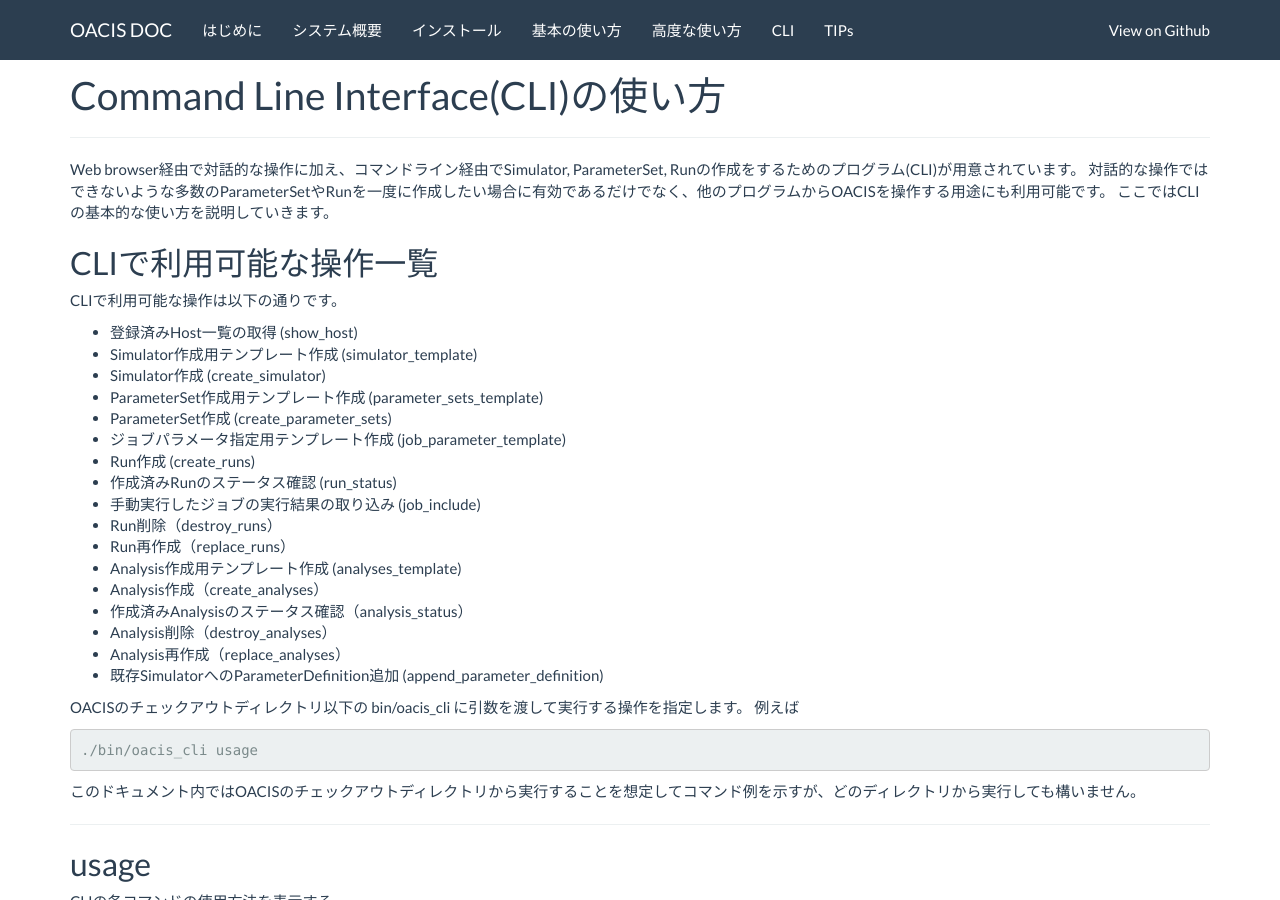
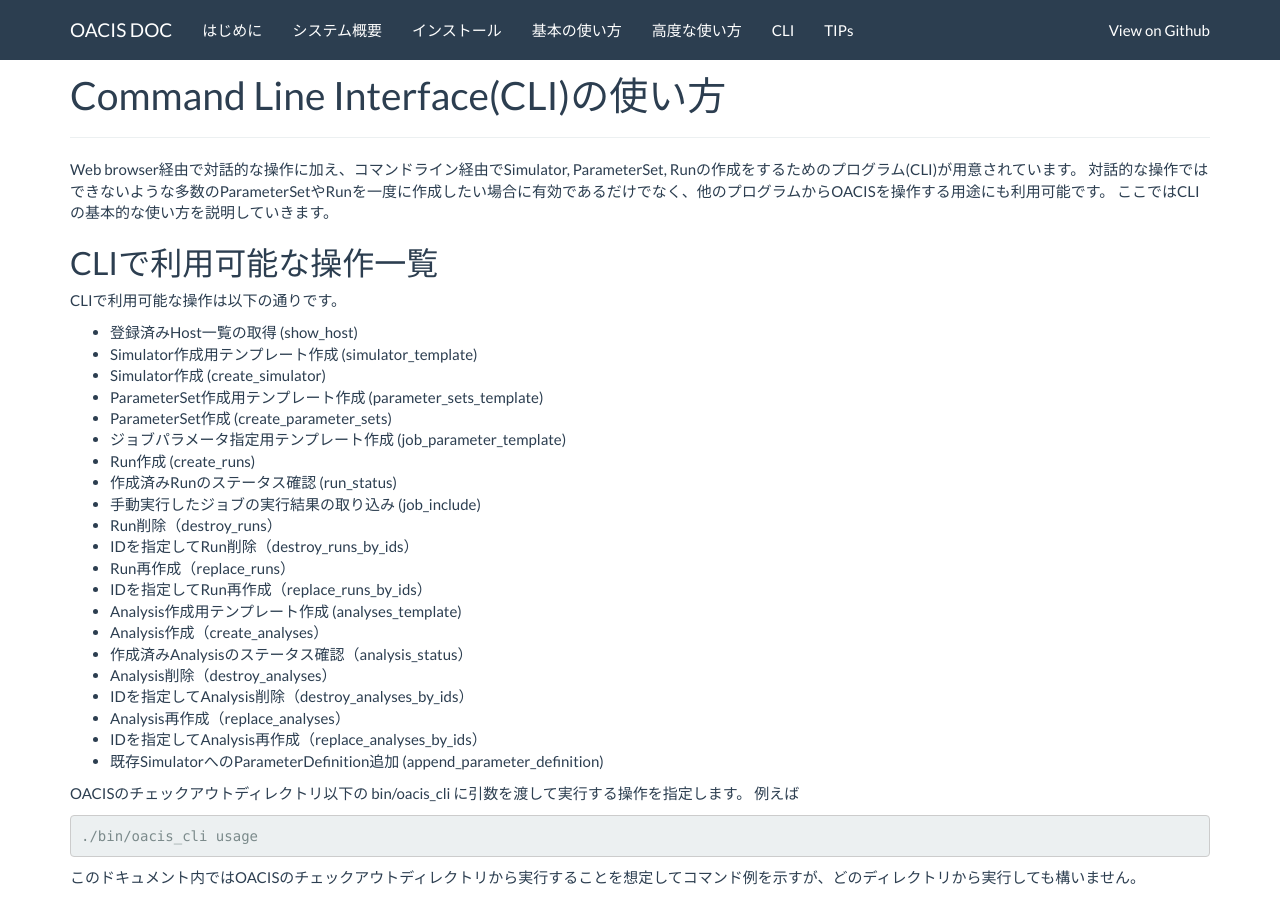
Before and after one commit to crest-cassia/oacis, a Jekyll site: the page built from ja/cli.md, in a window 1280 px wide and 900 px high. Built offline with Jekyll 4.4.1, drawn with Linux system fonts in a browser that asks for light colours; nearby versions of some CDN libraries.

Commit message:
polished up the index of available CLIs

```diff
--- a/ja/cli.md
+++ b/ja/cli.md
@@ -28,12 +28,16 @@
 - 作成済みRunのステータス確認 (run_status)
 - 手動実行したジョブの実行結果の取り込み (job_include)
 - Run削除（destroy_runs）
+- IDを指定してRun削除（destroy_runs_by_ids）
 - Run再作成（replace_runs）
+- IDを指定してRun再作成（replace_runs_by_ids）
 - Analysis作成用テンプレート作成 (analyses_template)
 - Analysis作成（create_analyses）
 - 作成済みAnalysisのステータス確認（analysis_status）
 - Analysis削除（destroy_analyses）
+- IDを指定してAnalysis削除（destroy_analyses_by_ids）
 - Analysis再作成（replace_analyses）
+- IDを指定してAnalysis再作成（replace_analyses_by_ids）
 - 既存SimulatorへのParameterDefinition追加 (append_parameter_definition)
 
 OACISのチェックアウトディレクトリ以下の bin/oacis_cli に引数を渡して実行する操作を指定します。
```
